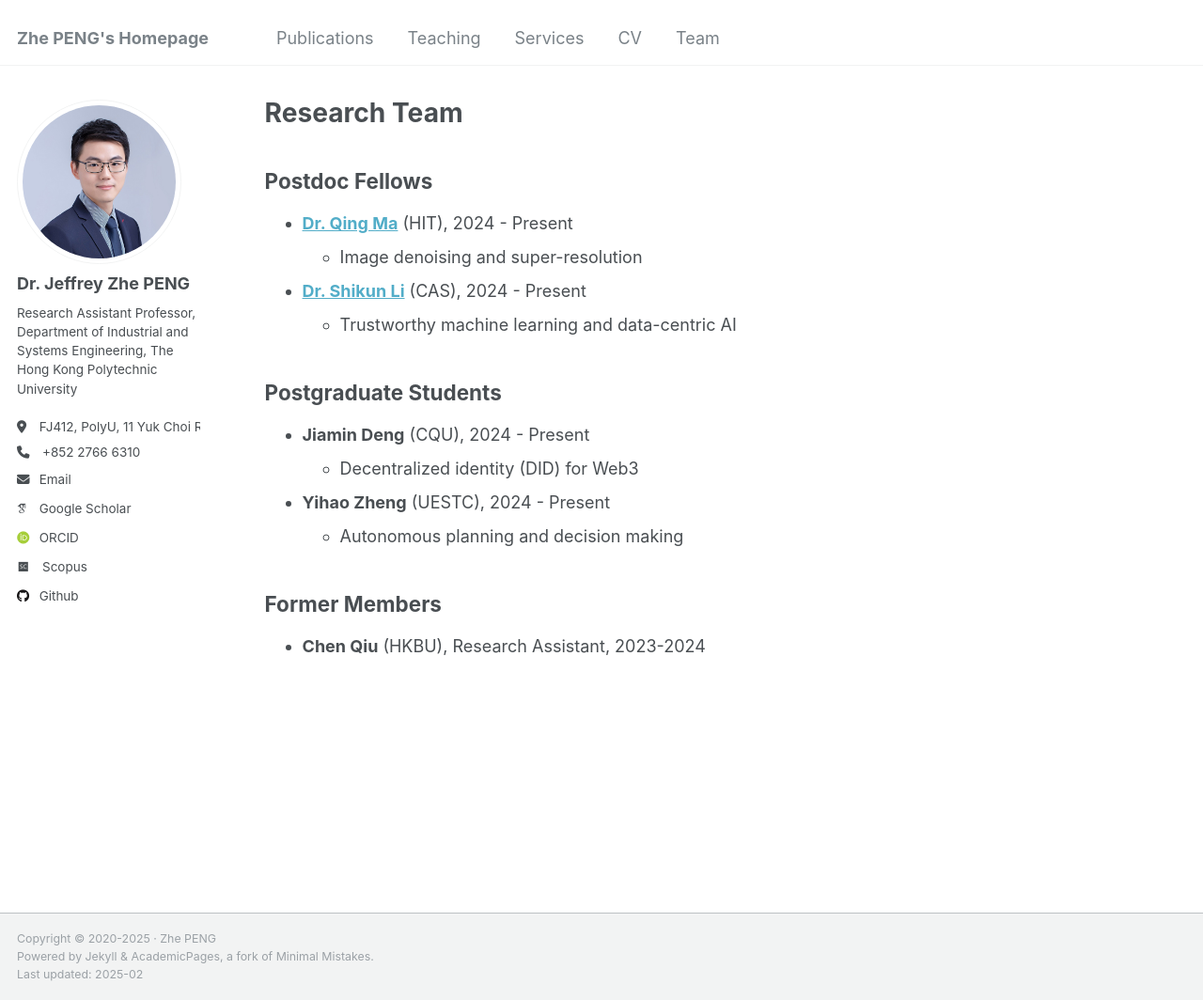
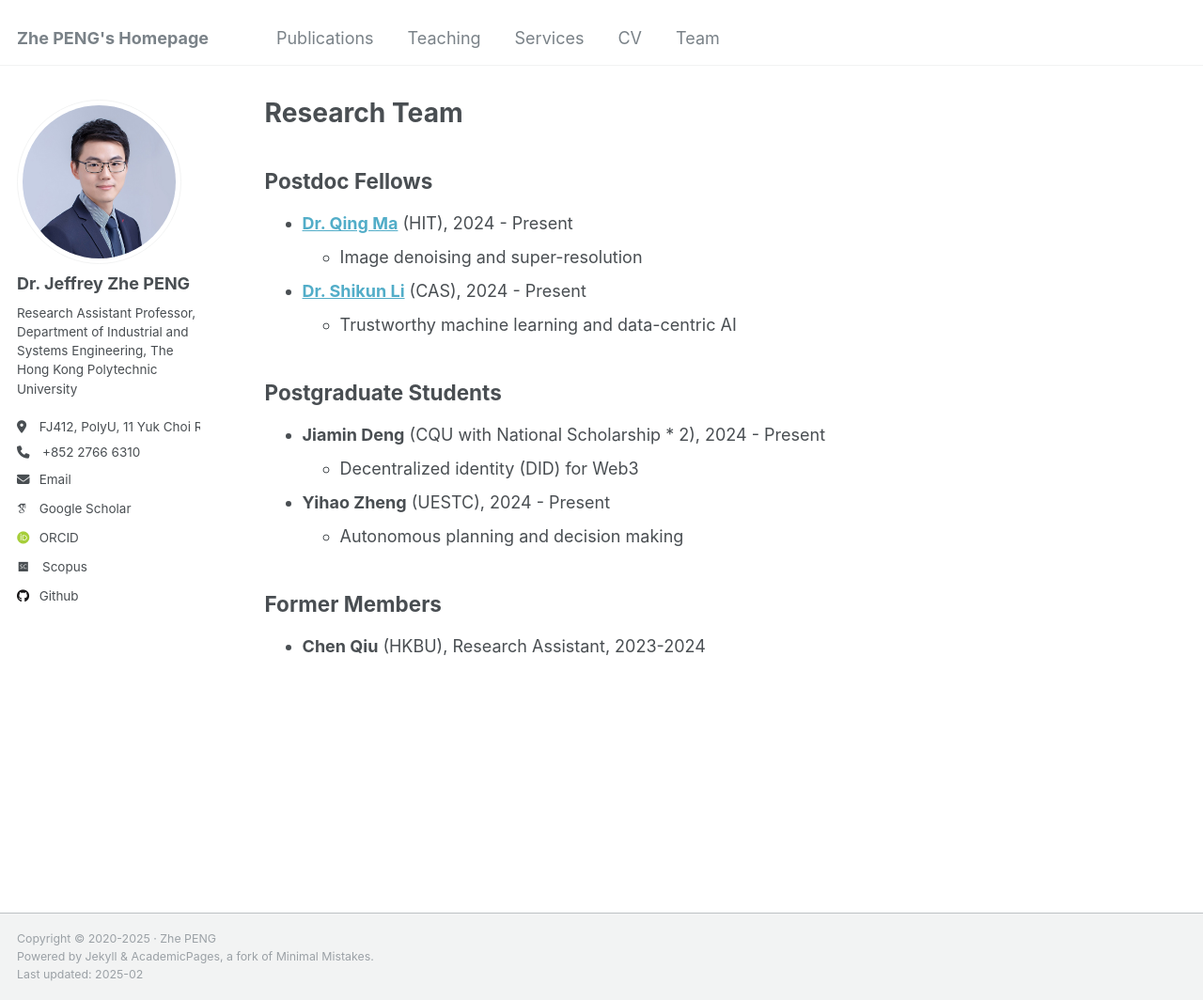
Before and after one commit to PENG-Zhe/peng-zhe.github.io, a Jekyll site: the page built from _pages/team.md, in a window 1280 px wide and 1064 px high. Shown: the whole window at 94% size. Built offline with Jekyll 4.4.1, drawn with Linux system fonts in a browser that asks for light colours; some web fonts are replaced.

Commit message:
Update team.md

```diff
--- a/_pages/team.md
+++ b/_pages/team.md
@@ -15,7 +15,7 @@ layout: archive
 
 
 ## Postgraduate Students
-* **Jiamin Deng** (CQU), 2024 - Present
+* **Jiamin Deng** (CQU with National Scholarship * 2), 2024 - Present
   * Decentralized identity (DID) for Web3
 * **Yihao Zheng** (UESTC), 2024 - Present
   * Autonomous planning and decision making
```
